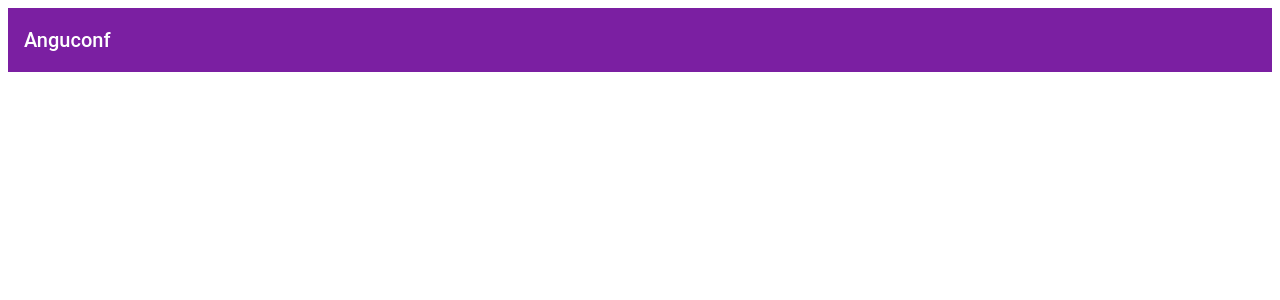
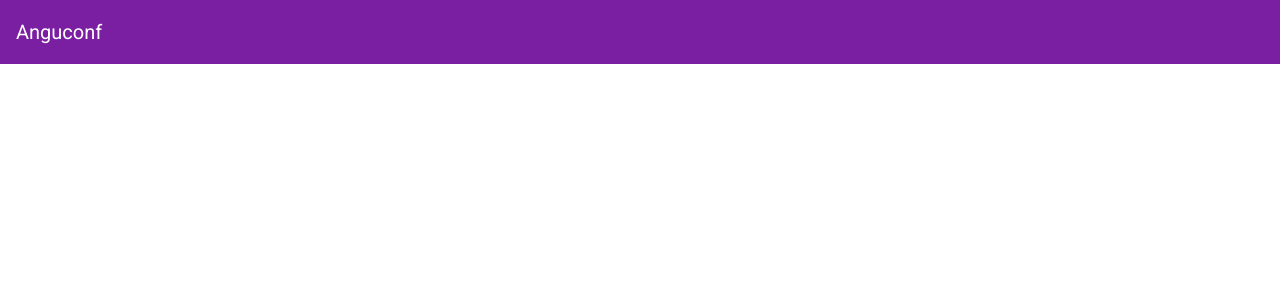
Before and after one commit to charlesmuchene/anguconf, an Angular app in the folder client/: page / in a window 1280 px wide. Shown: the top 300 px of the page. Built offline with nearby package versions, Linux system fonts and the light colour scheme.

Commit message:
Makes Robot default app font
Removes default body margin

```diff
--- a/client/src/styles.css
+++ b/client/src/styles.css
@@ -1 +1,10 @@
 @import "~@angular/material/prebuilt-themes/purple-green.css";
+@import url('https://fonts.googleapis.com/css?family=Roboto');
+
+* {
+	font-family: 'Roboto', sans-serif;
+}
+
+body {
+	margin: 0;
+}
```
